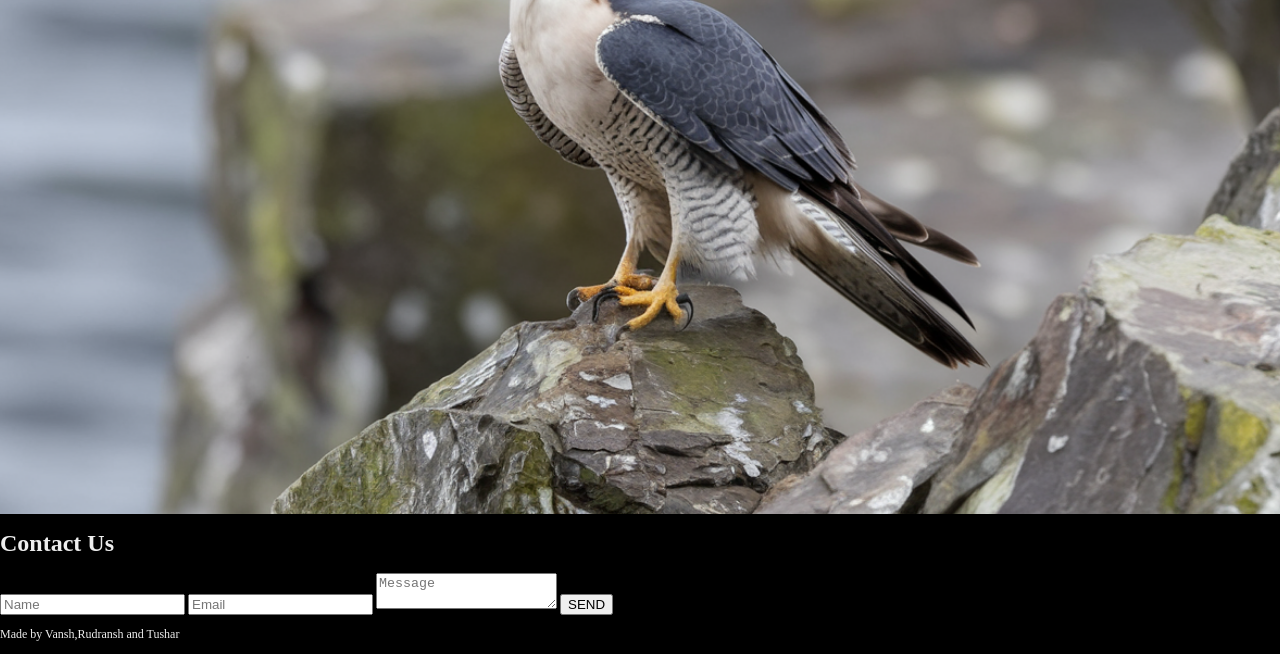
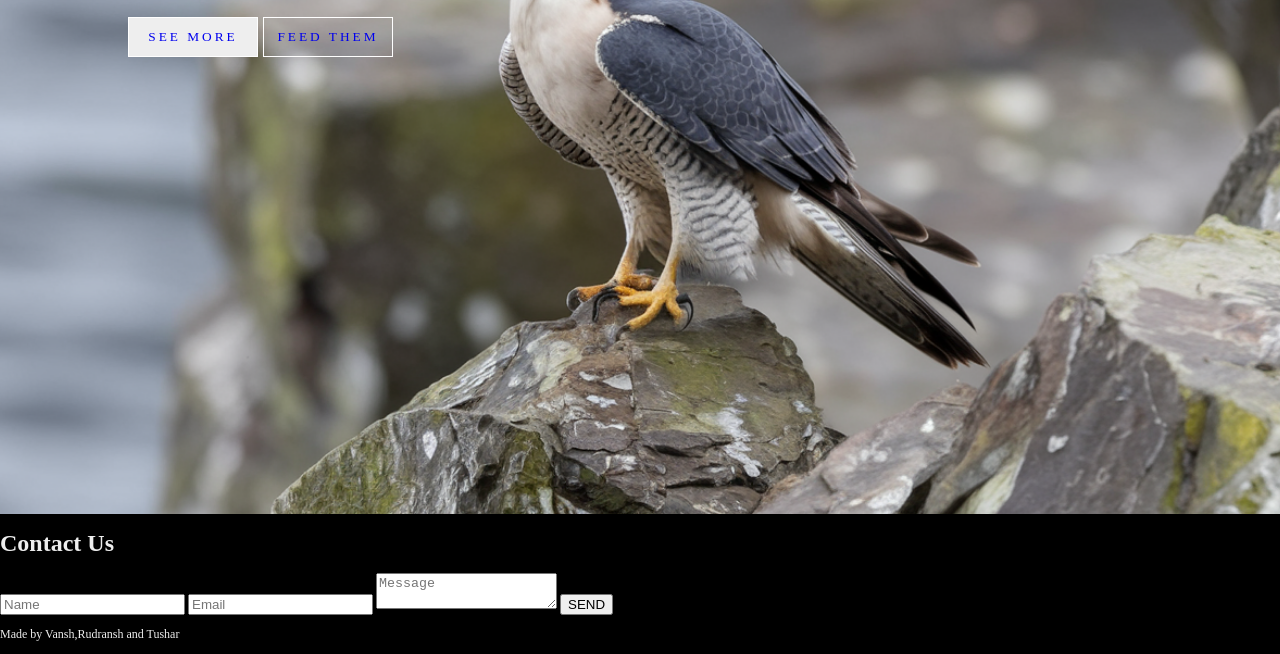
Before and after one commit to Vansh0204/Endangered-Species-Sem-1-Project, a plain HTML site: page index.html in a window 1280 px wide. Shown: the part 420-1074 px from the top of the page. Drawn offline with Linux system fonts and the light colour scheme; a script that the page names is missing.

Commit message:
added some code to style.css

```diff
--- a/style.css
+++ b/style.css
@@ -35,6 +35,40 @@ header nav a:hover{
     height: 100%;
     object-fit: cover;
 }
+.carousel .list .item .content{
+    position: absolute;
+    top: 20%;
+    width: 1140px;
+    max-width: 80%;
+    left: 50%;
+    transform: translateX(-50%);
+    padding-right: 30%;
+    box-sizing: border-box;
+    color: #ffffff;
+}
+.carousel .list .item .topic{
+    font-size: 5em;
+    font-weight: bold;
+    line-height: 1.3em;
+    color: #f1683a;
+    text-shadow: 0px 0px 20px black,0px 0px 20px black,0px 0px 20px black;
+}
+
+.carousel .list .item .buttons{
+    display: grid;
+    grid-template-columns: repeat(2, 130px);
+    grid-template-rows: 40px;
+    gap: 5px;
+    margin-top: 20px;
+}
+.carousel .list .item .buttons button{
+    border: none;
+    background-color: #eee;
+    letter-spacing: 3px;
+    font-family: Poppins;
+    font-weight: 500;
+    border: 1px solid #fff;
+}
 .carousel .list .item .buttons button:nth-child(2){
     background-color: transparent;
     border: 1px solid #fff;
```
